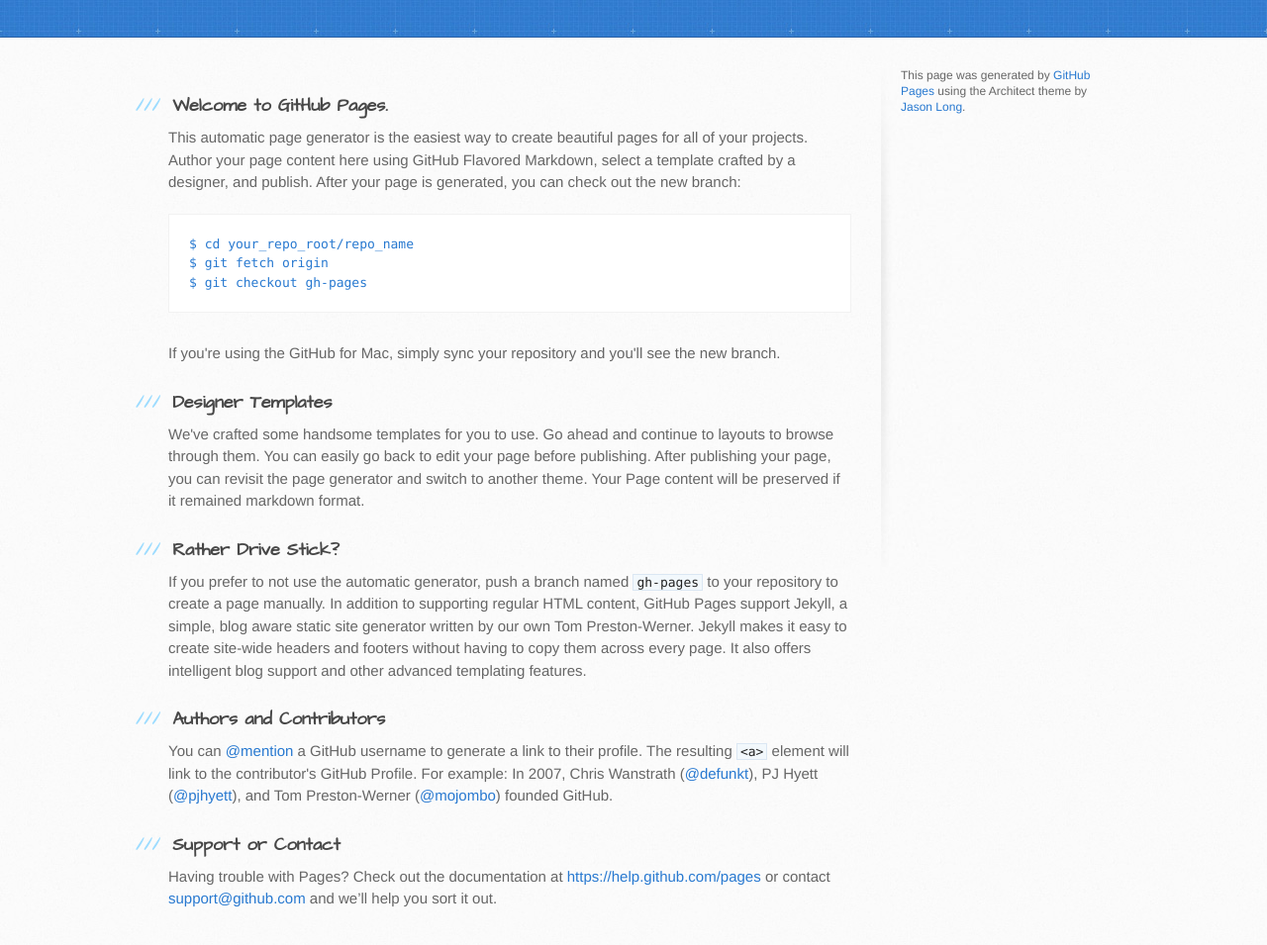
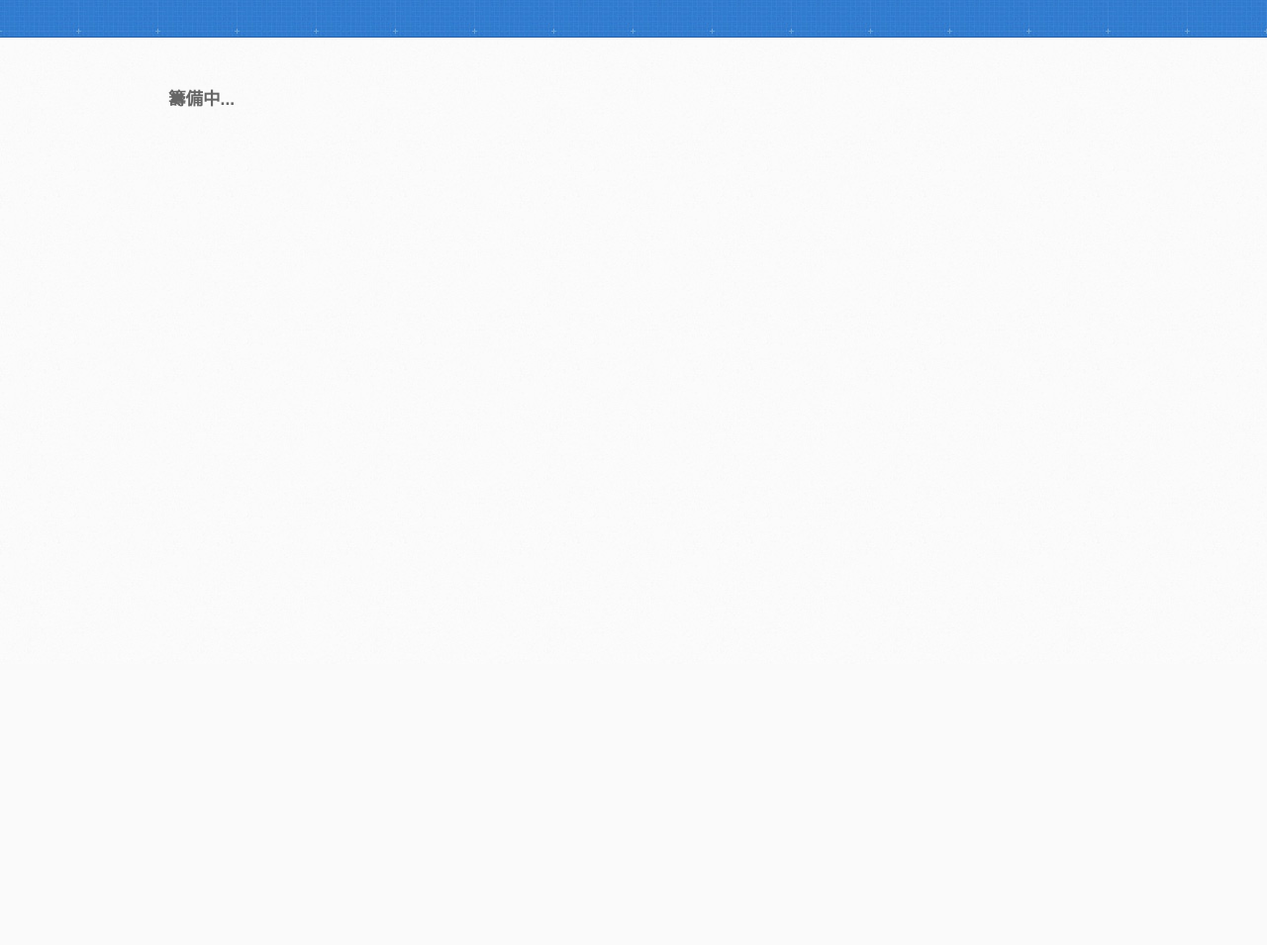
Before and after one commit to huzemin/huzemin.github.io, a plain HTML site: page index.html in a window 1280 px wide. Shown: the part 129-1084 px from the top of the page at 99% size. After the commit the page ends 800 px from the top, so only its background shows below. Drawn offline with Linux system fonts and the light colour scheme.

Commit message:
Change apricot

```diff
--- a/index.html
+++ b/index.html
@@ -27,45 +27,7 @@
 
     <div id="content-wrapper">
       <div class="inner clearfix">
-        <section id="main-content">
-          <h3>
-<a id="welcome-to-github-pages" class="anchor" href="#welcome-to-github-pages" aria-hidden="true"><span class="octicon octicon-link"></span></a>Welcome to GitHub Pages.</h3>
-
-<p>This automatic page generator is the easiest way to create beautiful pages for all of your projects. Author your page content here using GitHub Flavored Markdown, select a template crafted by a designer, and publish. After your page is generated, you can check out the new branch:</p>
-
-<pre><code>$ cd your_repo_root/repo_name
-$ git fetch origin
-$ git checkout gh-pages
-</code></pre>
-
-<p>If you're using the GitHub for Mac, simply sync your repository and you'll see the new branch.</p>
-
-<h3>
-<a id="designer-templates" class="anchor" href="#designer-templates" aria-hidden="true"><span class="octicon octicon-link"></span></a>Designer Templates</h3>
-
-<p>We've crafted some handsome templates for you to use. Go ahead and continue to layouts to browse through them. You can easily go back to edit your page before publishing. After publishing your page, you can revisit the page generator and switch to another theme. Your Page content will be preserved if it remained markdown format.</p>
-
-<h3>
-<a id="rather-drive-stick" class="anchor" href="#rather-drive-stick" aria-hidden="true"><span class="octicon octicon-link"></span></a>Rather Drive Stick?</h3>
-
-<p>If you prefer to not use the automatic generator, push a branch named <code>gh-pages</code> to your repository to create a page manually. In addition to supporting regular HTML content, GitHub Pages support Jekyll, a simple, blog aware static site generator written by our own Tom Preston-Werner. Jekyll makes it easy to create site-wide headers and footers without having to copy them across every page. It also offers intelligent blog support and other advanced templating features.</p>
-
-<h3>
-<a id="authors-and-contributors" class="anchor" href="#authors-and-contributors" aria-hidden="true"><span class="octicon octicon-link"></span></a>Authors and Contributors</h3>
-
-<p>You can <a href="https://github.com/blog/821" class="user-mention">@mention</a> a GitHub username to generate a link to their profile. The resulting <code>&lt;a&gt;</code> element will link to the contributor's GitHub Profile. For example: In 2007, Chris Wanstrath (<a href="https://github.com/defunkt" class="user-mention">@defunkt</a>), PJ Hyett (<a href="https://github.com/pjhyett" class="user-mention">@pjhyett</a>), and Tom Preston-Werner (<a href="https://github.com/mojombo" class="user-mention">@mojombo</a>) founded GitHub.</p>
-
-<h3>
-<a id="support-or-contact" class="anchor" href="#support-or-contact" aria-hidden="true"><span class="octicon octicon-link"></span></a>Support or Contact</h3>
-
-<p>Having trouble with Pages? Check out the documentation at <a href="https://help.github.com/pages">https://help.github.com/pages</a> or contact <a href="mailto:support@github.com">support@github.com</a> and we’ll help you sort it out.</p>
-        </section>
-
-        <aside id="sidebar">
-
-
-          <p>This page was generated by <a href="https://pages.github.com">GitHub Pages</a> using the Architect theme by <a href="https://twitter.com/jasonlong">Jason Long</a>.</p>
-        </aside>
+          <h3>籌備中...</h3>
       </div>
     </div>
 
```
Also changed, not shown: static/Apricat/index.html (renamed from static/Apricat/apricot.html), 1 other file.
